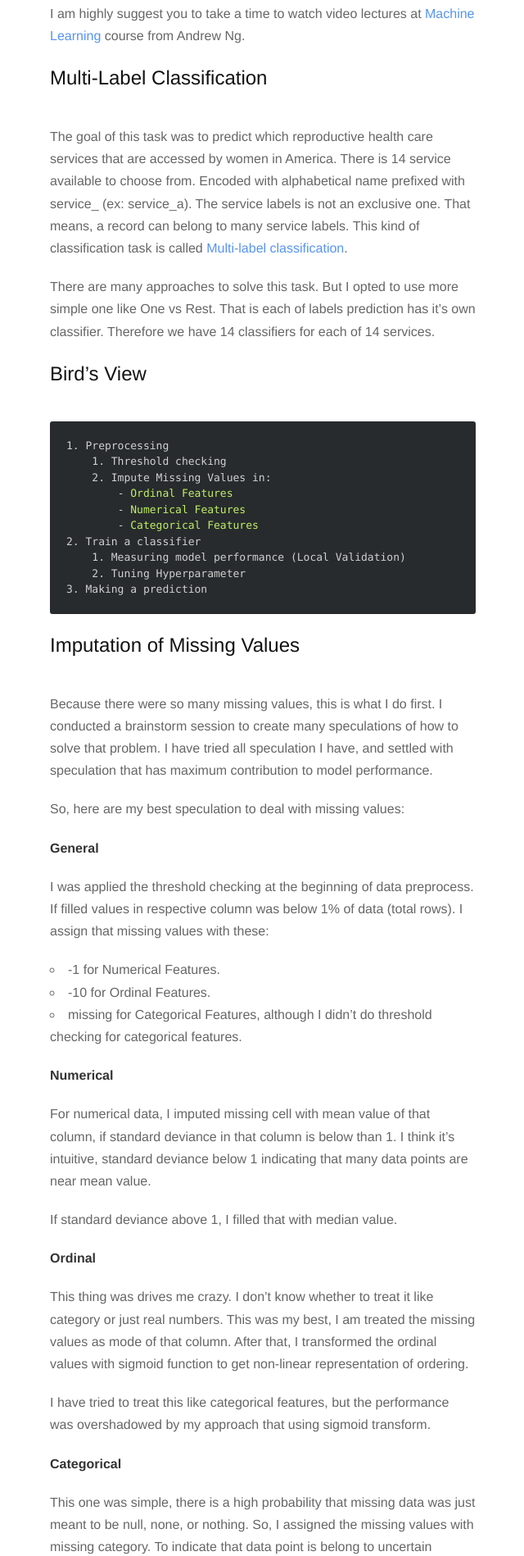
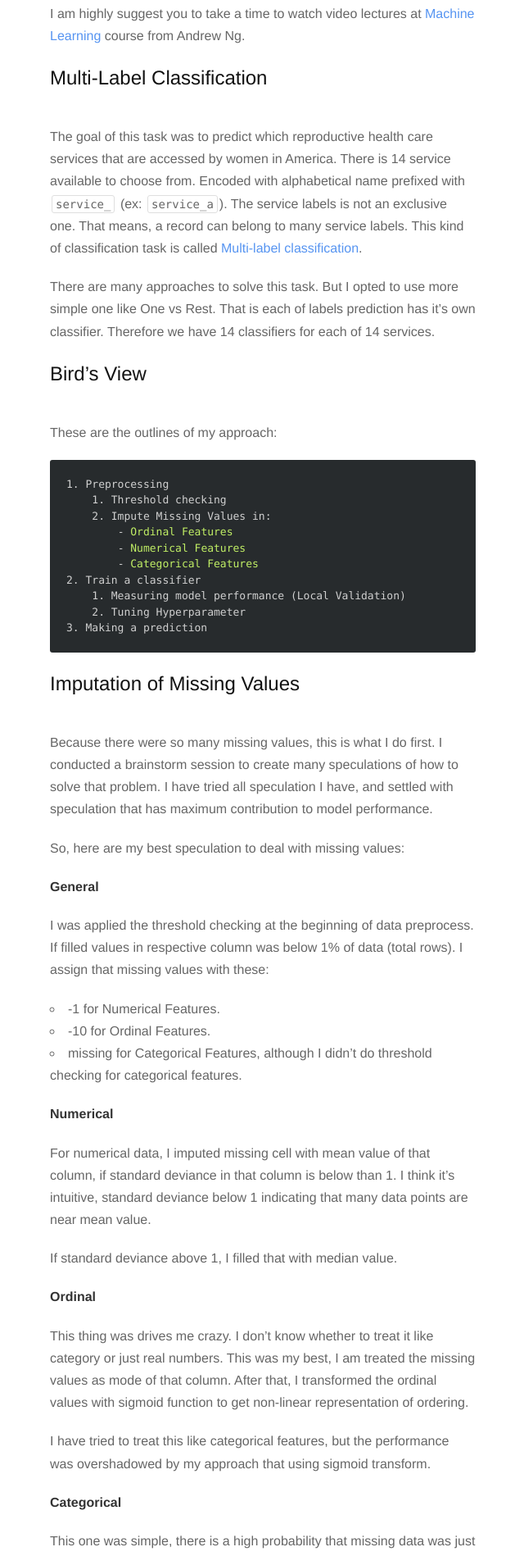
Before and after one commit to bahrunnur/bahrunnur.github.io, a Jekyll site: the page built from _posts/2015-05-24-modeling-womens-health-care-decisions.markdown, in a window 1280 px wide. Shown: the part 1921-3819 px from the top of the page at 82% size, without its empty margins (319-959 px from the left). Built offline with Jekyll 4.4.1, drawn with Linux system fonts in a browser that asks for light colours; nearby versions of some CDN libraries.

Commit message:
fix span (inline) code style

````diff
--- a/_posts/2015-05-24-modeling-womens-health-care-decisions.markdown
+++ b/_posts/2015-05-24-modeling-womens-health-care-decisions.markdown
@@ -40,6 +40,8 @@ There are many approaches to solve this task. But I opted to use more simple one
 
 
 ## Bird's View
+These are the outlines of my approach:
+
 ```
 1. Preprocessing
     1. Threshold checking
--- a/assets/css/style.css
+++ b/assets/css/style.css
@@ -187,7 +187,7 @@ a,
 ul 	{ margin:0; padding:0; }
 /*li	{ list-style-type:circle; list-style-position:inside; }*/
 li	{ list-style-position:inside; }
-ul li {list-style-type: circle;}
+ul li { list-style-type: circle; }
 
 /* Line Height */
 #post-body, p { line-height:1.7; }
@@ -296,6 +296,15 @@ hr {
 }
 
 span.code { font-family:Menlo, Monaco, Courier; background-color:#EEE; font-size:14px; }
+
+p > code {
+	font-family:Menlo, Monaco, Courier;
+	font-size:14px;
+	padding: 2px 4px;
+	margin: 2px;
+	border: 1px solid #dfdfdf;
+	border-radius: 3px;
+}
 
 pre	{
 	font-family:Menlo, Monaco, Courier;
````
